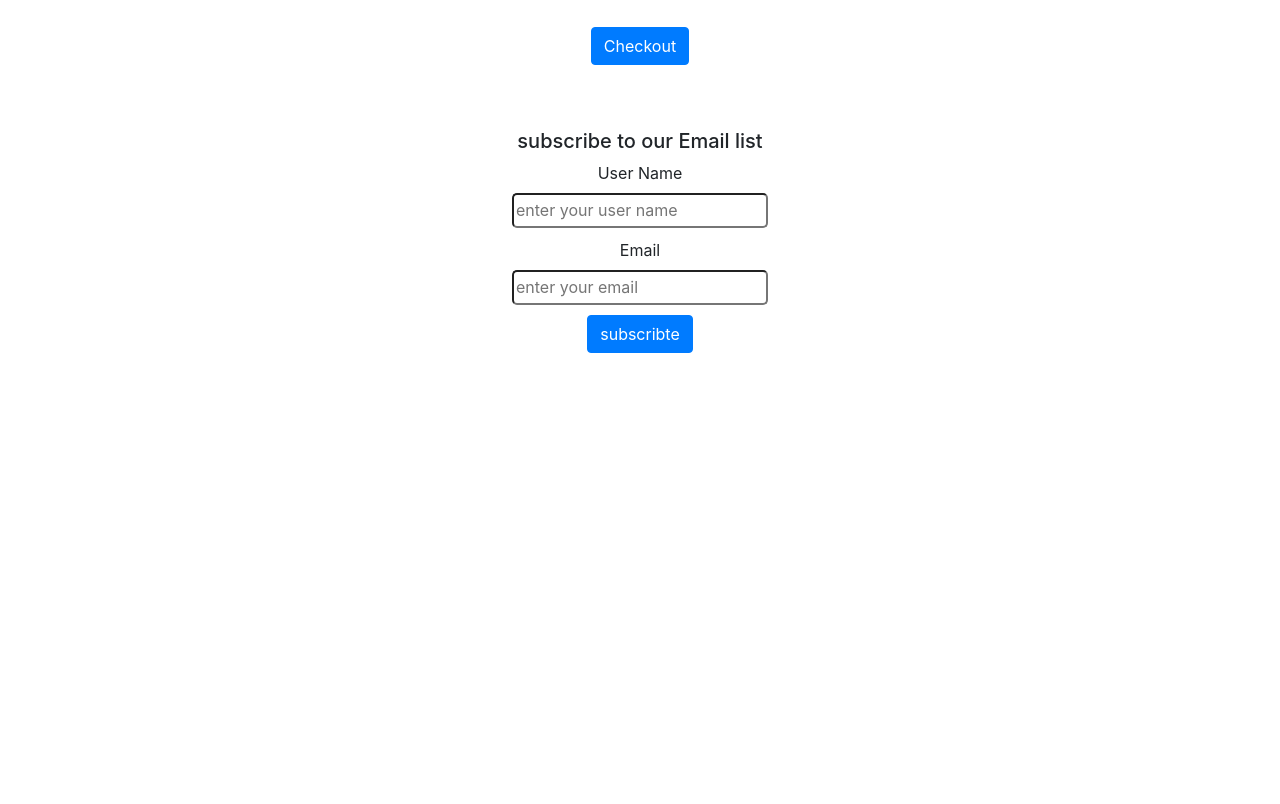
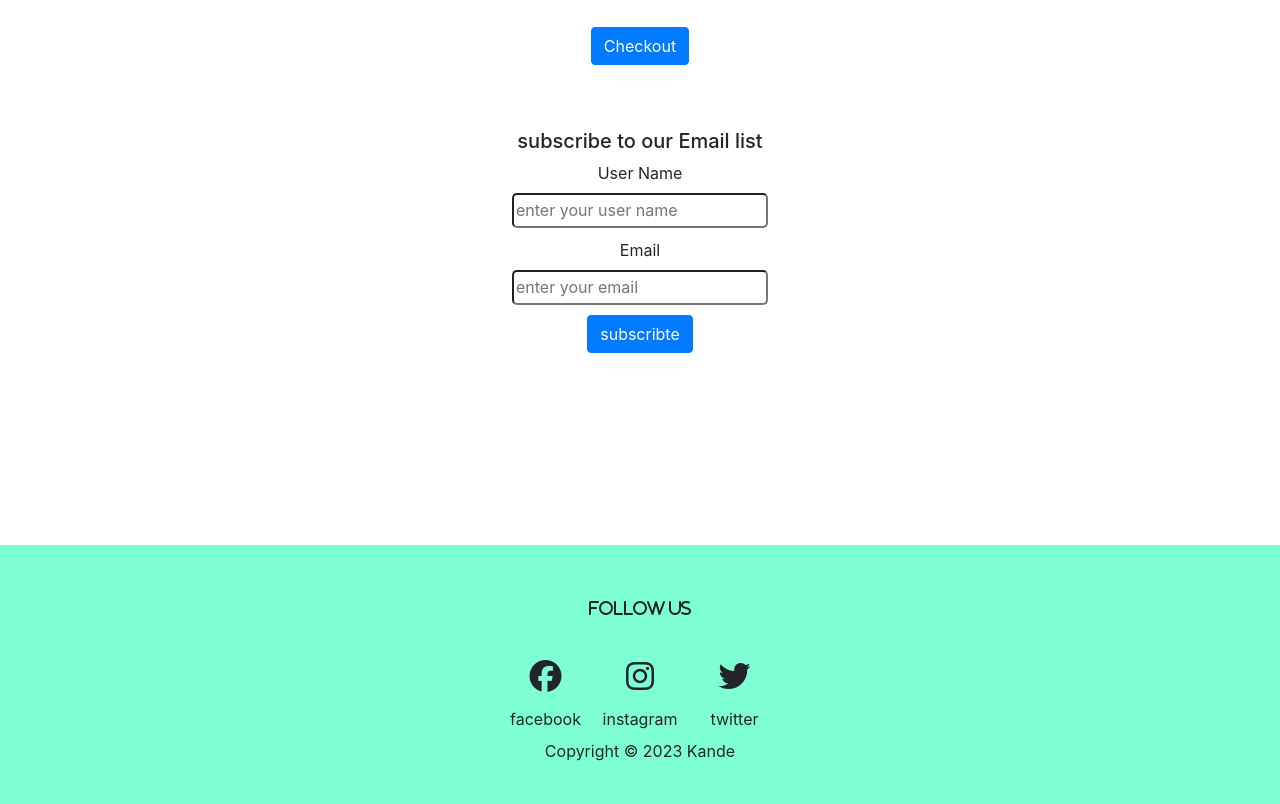
Before and after one commit to Kandedriva/phase1_project, a plain HTML site: page index.html in a window 1280 px wide. Shown: the part 813-1617 px from the top of the page. Before the commit the page ends 1166 px from the top, so only its background shows below. Drawn offline with nearby package versions, Linux system fonts and the light colour scheme.

Commit message:
Create the footer in html and style in css

```diff
--- a/index.html
+++ b/index.html
@@ -4,6 +4,7 @@
     <meta charset="UTF-8">
     <meta http-equiv="X-UA-Compatible" content="IE=edge">
     <meta name="viewport" content="width=device-width, initial-scale=1.0">
+    <script src="https://kit.fontawesome.com/8656291452.js" crossorigin="anonymous"></script>
     <link rel="stylesheet" href="https://cdn.jsdelivr.net/npm/bootstrap@4.0.0/dist/css/bootstrap.min.css" integrity="sha384-Gn5384xqQ1aoWXA+058RXPxPg6fy4IWvTNh0E263XmFcJlSAwiGgFAW/dAiS6JXm" crossorigin="anonymous">
     <link rel="stylesheet" href="style.css">
     <title>Kande_Store</title>
@@ -27,6 +28,10 @@
 
     </div>
     <hr>
+
+    <div id="imageInfo">
+
+    </div>
 
     <!-- Checkout Form -->
 
@@ -80,7 +85,22 @@
     </div>
     </form>
 
+    <!-- footer -->
+<div class="footerStyle">
 
+    <footer >
+
+        <p class="fa-brands">follow us</p><br>
+        <label ><i class="fa-brands fa-facebook fa-2xl"></i><br>
+            facebook</label>
+
+    <label><i class="fa-brands fa-instagram fa-2xl"></i><br>instagram</label>
+    <label> <i class="fa-brands fa-twitter fa-2xl"></i><br>twitter</label>
+
+        <p>Copyright &copy; <script>document.write(new Date().getFullYear())</script> Kande </p>
+
+</footer>
+</div>
     <script src="app.js"></script>
 </body>
 </html>
--- a/style.css
+++ b/style.css
@@ -48,3 +48,23 @@ img{
    border-radius: 5px;
 
 }
+
+.bttn{
+    /* background-color: rgb(86, 157, 238); */
+    margin: 5px;
+    border-radius: 5px;
+    padding: 3px;
+    /* color: white; */
+}
+
+footer{
+    text-align: center;
+    margin-top: 15%;
+    padding: 25px;
+    background-color: aquamarine;
+}
+
+.fa-brands{
+    margin: 25px;
+    padding: 5px;
+}
```
Also changed, not shown: images/sneaker.png (added), 1 other file.
